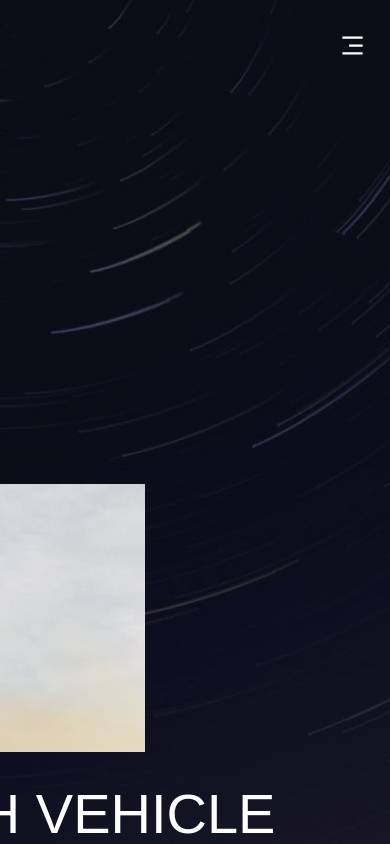
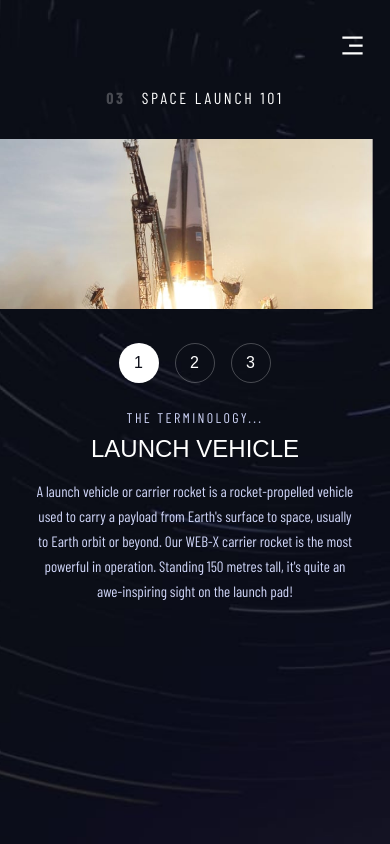
Before and after one commit to NeptuneRjo/space-tourism, a React (Create React App) app: page /technology in a window 390 px wide. Shown: the top 844 px of the page. Built offline with nearby package versions, Linux system fonts and the light colour scheme; a web font is replaced by a local one.

Commit message:
styled for mobile

```diff
--- a/src/Components/Technology/technology.css
+++ b/src/Components/Technology/technology.css
@@ -1,37 +1,33 @@
 .technology-main {
     height: 100vh;
     width: 100%;
-    background: url('/src/Assets/technology/background-technology-desktop.jpg') no-repeat center center fixed;
+    background: url('/src/Assets/technology/background-technology-mobile.jpg') no-repeat center center fixed;
     -webkit-background-size: cover;
     -moz-background-size: cover;
     -o-background-size: cover;
     background-size: cover;
+
     color: white;
+    font-family: var(--font-main);
 
     display: flex;
-    align-items: flex-start;
-    justify-content: flex-end;
-}
-
-.technology-container {
-    margin-bottom: 6.3rem;
-    display: flex;
-    margin-left: 10.3rem;
     flex-direction: column;
-    margin-top: 13.25rem;
-    height: 100%;
 }
 
 .technology-header {
     margin-bottom: 8.6rem;
     font-family: var(--font-secondary);
     font-weight: normal;
-    font-size: 28px;
-    line-height: 34px;
-    letter-spacing: 4.725px;
+    font-size: 16px;
+    line-height: 19px;
+    letter-spacing: 2.7px;
 
     display: flex;
-    gap: 1.5rem;
+    align-items: center;
+    justify-content: center;
+    gap: 16px;
+    margin-top: 5.5rem;
+    margin-bottom: 2rem;
 }
 
 .technology-header p {
@@ -39,36 +35,46 @@
     font-weight: bold;
 }
 
+.technology-container {
+    display: flex;
+    flex-direction: column;
+}
+
+.technology-image {
+    width: 375px;
+    height: 170px;
+    margin-bottom: 2.125rem;
+}
+
 .technology-content {
     display: flex;
-    flex-direction: row;
+    flex-direction: column;
 }
 
 .technology-nav {
     display: flex;
-    flex-direction: column;
+    flex-direction: row;
     justify-content: center;
-    gap: 2rem;
+    align-items: center;
+    gap: 1rem;
+    margin-bottom: 1.625rem;
 }
 
 .technology-nav-item {
     background: transparent;
     border: solid 1px rgba(255, 255, 255, 0.25);
     border-radius: 100%;
-    height: 80px;
-    width: 80px;
-    margin-right: 5rem;
+    height: 40px;
+    width: 40px;
 
     display: flex;
     justify-content: center;
     align-items: center;
 
-    font-family: var(--font-main);
     font-weight: normal;
-    font-size: 32px;
-    line-height: 37px;
-    text-align: center;
-    letter-spacing: 2px;
+    font-size: 16px;
+    line-height: 18px;
+    letter-spacing: 1px;
     color: var(--color-white);
     cursor: pointer;
 }
@@ -83,49 +89,56 @@
     color: var(--color-black);
 }
 
+.technology-info {
+    display: flex;
+    flex-direction: column;
+    align-items: center;
+    justify-content: center;
+}
+
 .technology-subheader {
     font-family: var(--font-secondary);
     font-weight: normal;
-    font-size: 16px;
-    line-height: 19px;
-    letter-spacing: 2.7px;
+    font-size: 14px;
+    line-height: 17px;
+    letter-spacing: 2.3625px;
     color: var(--color-purple);
-    margin-bottom: 11px;
+    text-align: center;
+    margin-bottom: 9px;
 }
 
 .technology-title {
     font-family: var(--font-main);
-    font-size: 56px;
-    line-height: 64px;
+    font-size: 24px;
+    line-height: 28px;
     font-weight: normal;
+    text-transform: uppercase;
+    text-align: center;
     margin-bottom: 1rem;
-    text-transform: uppercase;
 }
 
 .technology-description {
-    width: 444px;
     font-family: var(--font-secondary);
     font-weight: normal;
-    margin-right: 9.75rem;
-    font-size: 18px;
+    font-size: 15px;
     color: var(--color-purple);
-    line-height: 32px;
+    line-height: 25px;
+    text-align: center;
+    margin-bottom: 3.5rem;
+    width: 48ch;
 }
 
-.technology-image {
-    width: 515px;
-    height: 517px;
-    margin-top: 17rem;
-}
+
 
 .launchVehicle {
-    background: url('/src/Assets/technology/image-launch-vehicle-portrait.jpg')
+    content: url('/src/Assets/technology/image-launch-vehicle-landscape.jpg');
 }
 
 .spacePort {
-    background: url('/src/Assets/technology/image-spaceport-portrait.jpg')
+    content: url('/src/Assets/technology/image-spaceport-landscape.jpg');
 }
 
 .spaceCapsule {
-    background: url('/src/Assets/technology/image-space-capsule-portrait.jpg');
+    content:
+        url('/src/Assets/technology/image-space-capsule-landscape.jpg');
 }
```
